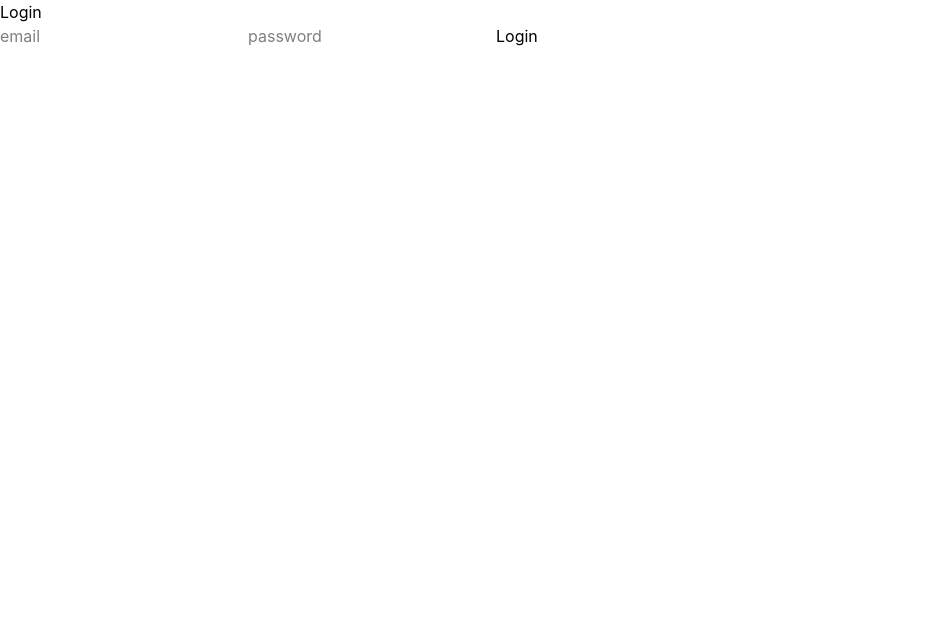
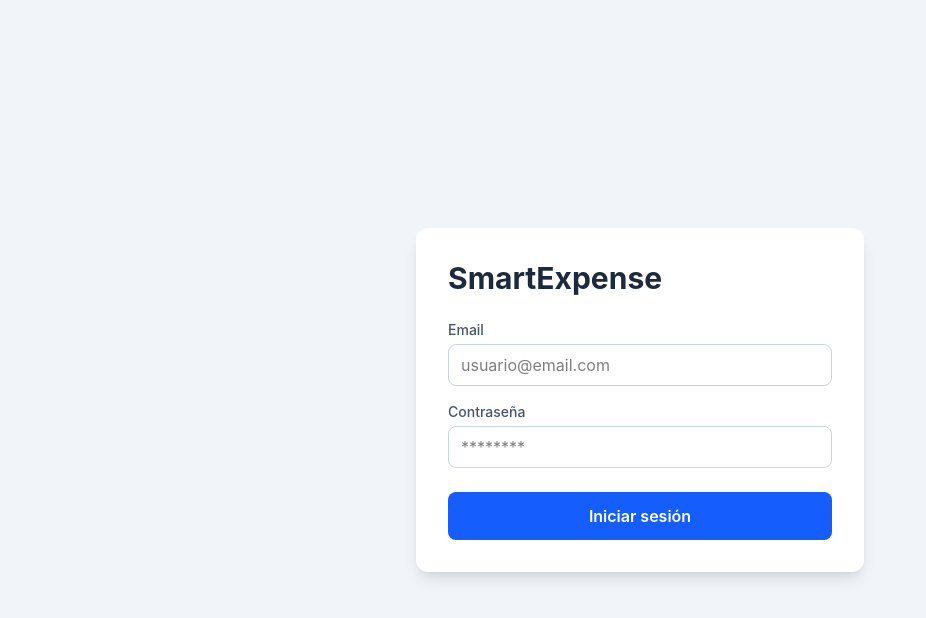
Before and after one commit to Camilo181920/smartexpense-frontend, a React (Vite) app: page / in a window 1280 px wide. Shown: the top 618 px of the page, without its empty margins (0-926 px from the left). Built offline with nearby package versions, Linux system fonts and the light colour scheme; no server answers.

Commit message:
Improve authentication flow and refactor expense management

```diff
--- a/src/App.jsx
+++ b/src/App.jsx
@@ -1,8 +1,5 @@
 import { BrowserRouter, Navigate, Route, Routes } from "react-router-dom";
 
-import { useAuth } from "./context/AuthContext";
-
-import LoadingScreen from "./components/common/LoadingScreen";
 import Layout from "./components/layout/Layout";
 import PrivateRoute from "./routes/PrivateRoute";
 
@@ -10,32 +7,47 @@
 import Expenses from "./pages/Expenses";
 import Login from "./pages/Login";
 
+
 export default function App() {
-  const { loading } = useAuth();
-
-  if (loading) {
-    return <LoadingScreen />;
-  }
 
   return (
+
     <BrowserRouter>
+
       <Routes>
+
+
         <Route path="/" element={<Login />} />
+
 
         <Route element={<PrivateRoute />}>
 
           <Route element={<Layout />}>
 
-            <Route path="/dashboard" element={<Dashboard />} />
+            <Route
+              path="/dashboard"
+              element={<Dashboard />}
+            />
 
-            <Route path="/expenses" element={<Expenses />} />
+            <Route
+              path="/expenses"
+              element={<Expenses />}
+            />
 
           </Route>
 
         </Route>
 
-        <Route path="*" element={<Navigate to="/" replace />} />
+
+        <Route
+          path="*"
+          element={<Navigate to="/" replace />}
+        />
+
+
       </Routes>
+
     </BrowserRouter>
+
   );
 }
--- a/src/api/axiosConfig.js
+++ b/src/api/axiosConfig.js
@@ -1,18 +1,70 @@
 import axios from "axios";
 
+
 const api = axios.create({
-    baseURL: "http://localhost:8080/api"
+
+    baseURL: import.meta.env.VITE_API_URL || "http://localhost:8080/api",
+
 });
 
-api.interceptors.request.use((config) => {
 
-    const token = localStorage.getItem("token");
 
-    if (token) {
-        config.headers.Authorization = `Bearer ${token}`;
+api.interceptors.request.use(
+
+    (config) => {
+
+        const token = localStorage.getItem("token");
+
+
+        if (token) {
+
+            config.headers.Authorization = `Bearer ${token}`;
+
+        }
+
+
+        return config;
+
+    },
+
+    (error) => {
+
+        return Promise.reject(error);
+
     }
 
-    return config;
-});
+);
+
+
+
+api.interceptors.response.use(
+
+    (response) => {
+
+        return response;
+
+    },
+
+    (error) => {
+
+
+        if (error.response?.status === 401) {
+
+            localStorage.removeItem("token");
+            localStorage.removeItem("user");
+
+
+            window.location.href = "/";
+
+        }
+
+
+        return Promise.reject(error);
+
+    }
+
+);
+
+
 
 export default api;
--- a/src/pages/Login.jsx
+++ b/src/pages/Login.jsx
@@ -1,61 +1,173 @@
 import { useState } from "react";
-import { loginRequest } from "../services/authService";
 import { useNavigate } from "react-router-dom";
+
+import api from "../api/axiosConfig";
 import { useAuth } from "../context/AuthContext";
+import { getCurrentUser } from "../services/userService";
+
 
 export default function Login() {
+
   const [email, setEmail] = useState("");
+  const [password, setPassword] = useState("");
+
+  const [loading, setLoading] = useState(false);
   const [error, setError] = useState("");
-  const [password, setPassword] = useState("");
+
   const navigate = useNavigate();
+
   const { login } = useAuth();
 
-  const handleLogin = async () => {
-    try {
+
+
+  const handleLogin = async (event) => {
+
+    event.preventDefault();
+
     setError("");
-        const { token } = await loginRequest(
-            email,
-            password
-        );
-        await login(token);
-        navigate("/dashboard");
-    } catch (err) {
-        console.error(err);
-        if (!err.response) {
-            setError("No hay conexión con el servidor.");
+
+
+    if (!email.trim() || !password.trim()) {
+
+      setError("Email y contraseña son obligatorios.");
       return;
+
     }
 
-        setError(
-            err.response.data.message ??
-            "Credenciales incorrectas."
-        );
+
+    try {
+
+      setLoading(true);
+
+      localStorage.removeItem("token");
+
+
+      const response = await api.post("/auth/login", {
+        email: email.trim(),
+        password,
+      });
+
+
+      const token = response.data.token;
+
+
+      localStorage.setItem("token", token);
+
+
+      const user = await getCurrentUser();
+
+
+      login(token, user);
+
+
+      navigate("/dashboard");
+
+
+    } catch (err) {
+
+      console.error(err);
+
+
+      if (err.response?.data?.message) {
+
+        setError(err.response.data.message);
+
+      } else {
+
+        setError("No fue posible iniciar sesión.");
+
       }
+
+
+    } finally {
+
+      setLoading(false);
+
+    }
+
   };
 
+
+
   return (
-    <div>
-      <h2>Login</h2>
+
+    <div className="flex min-h-screen items-center justify-center bg-slate-100">
+
+
+      <form
+        onSubmit={handleLogin}
+        className="w-full max-w-md rounded-xl bg-white p-8 shadow-lg"
+      >
+
+
+        <h1 className="mb-6 text-3xl font-bold text-slate-800">
+          SmartExpense
+        </h1>
+
+
+        {error && (
+
+          <div className="mb-4 rounded-lg bg-red-100 px-4 py-3 text-sm text-red-700">
+            {error}
+          </div>
+
+        )}
+
+
+
+        <div className="mb-4">
+
+          <label className="mb-1 block text-sm font-medium text-slate-600">
+            Email
+          </label>
+
 
           <input
-        placeholder="email"
+            type="email"
+            value={email}
             onChange={(e) => setEmail(e.target.value)}
+            placeholder="usuario@email.com"
+            className="w-full rounded-lg border border-slate-300 px-3 py-2 outline-none focus:border-blue-500 focus:ring-2 focus:ring-blue-200"
           />
+
+        </div>
+
+
+
+        <div className="mb-6">
+
+          <label className="mb-1 block text-sm font-medium text-slate-600">
+            Contraseña
+          </label>
+
 
           <input
             type="password"
-        placeholder="password"
+            value={password}
             onChange={(e) => setPassword(e.target.value)}
+            placeholder="********"
+            className="w-full rounded-lg border border-slate-300 px-3 py-2 outline-none focus:border-blue-500 focus:ring-2 focus:ring-blue-200"
           />
 
-      <button onClick={handleLogin}>Login</button>
-      {
-        error && (
-          <p className="mt-4 text-sm text-red-500">
-            {error}
-          </p>
-        )
-      }
         </div>
+
+
+
+        <button
+          type="submit"
+          disabled={loading}
+          className="w-full rounded-lg bg-blue-600 px-4 py-3 font-semibold text-white transition hover:bg-blue-700 disabled:cursor-not-allowed disabled:bg-blue-400"
+        >
+
+          {loading ? "Ingresando..." : "Iniciar sesión"}
+
+        </button>
+
+
+      </form>
+
+
+    </div>
+
   );
 }
--- a/src/routes/PrivateRoute.jsx
+++ b/src/routes/PrivateRoute.jsx
@@ -3,17 +3,21 @@
 import { useAuth } from "../context/AuthContext";
 import LoadingScreen from "../components/common/LoadingScreen";
 
+
 export default function PrivateRoute() {
 
-    const { token, loading } = useAuth();
+    const { token, user, loading } = useAuth();
+
 
     if (loading) {
         return <LoadingScreen />;
     }
 
-    if (!token) {
+
+    if (!token || !user) {
         return <Navigate to="/" replace />;
     }
 
+
     return <Outlet />;
 }
```
Lines whose indentation alone changed are shown as unchanged.
